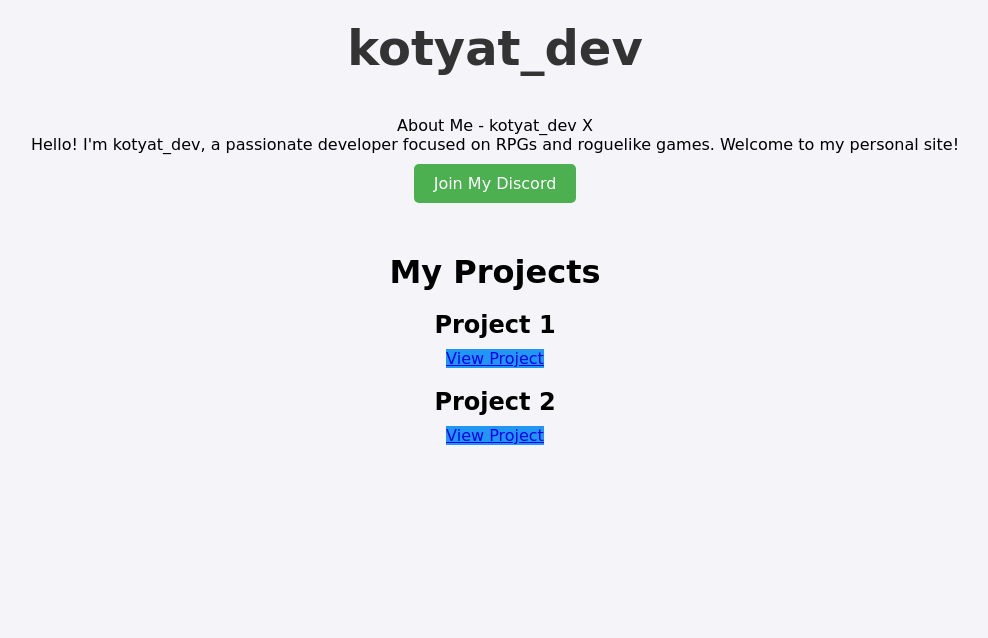
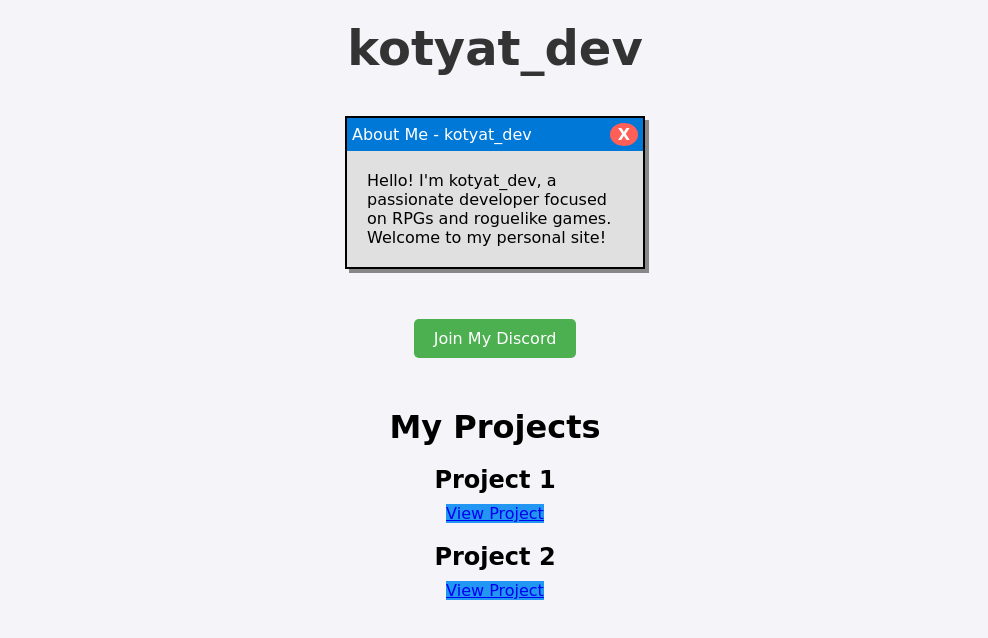
Before and after one commit to kotyat-dev/kotyat-dev.github.io, a plain HTML site: page index.html in a window 1280 px wide. Shown: the whole page, without its empty margins (145-1133 px from the left). Drawn offline with Linux system fonts and the light colour scheme; a script that the page names is missing.

Commit message:
Update styles.css

```diff
--- a/styles.css
+++ b/styles.css
@@ -20,8 +20,38 @@ header {
     color: #333;
 }
 
-.description {
-    margin-bottom: 30px;
+/* Window-style "About Me" section */
+.about-me-window {
+    width: 300px;
+    margin: 0 auto;
+    background-color: #e0e0e0;
+    border: 2px solid #000;
+    box-shadow: 4px 4px 0 #888;
+    margin-bottom: 40px;
+}
+
+.window-header {
+    background-color: #0078d7;
+    color: white;
+    padding: 5px;
+    display: flex;
+    justify-content: space-between;
+    align-items: center;
+    font-size: 16px;
+}
+
+.window-header .close-btn {
+    cursor: pointer;
+    padding: 2px 8px;
+    background-color: #ff5f57;
+    border-radius: 50%;
+    font-weight: bold;
+}
+
+.window-content {
+    padding: 20px;
+    font-size: 16px;
+    text-align: left;
 }
 
 .links .button {
```
